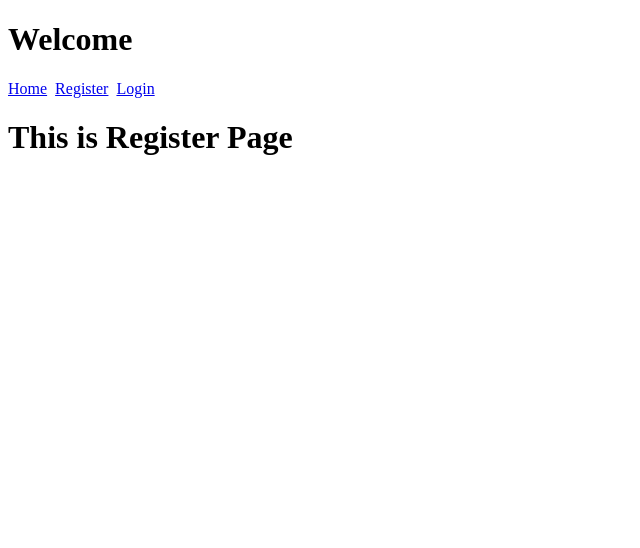
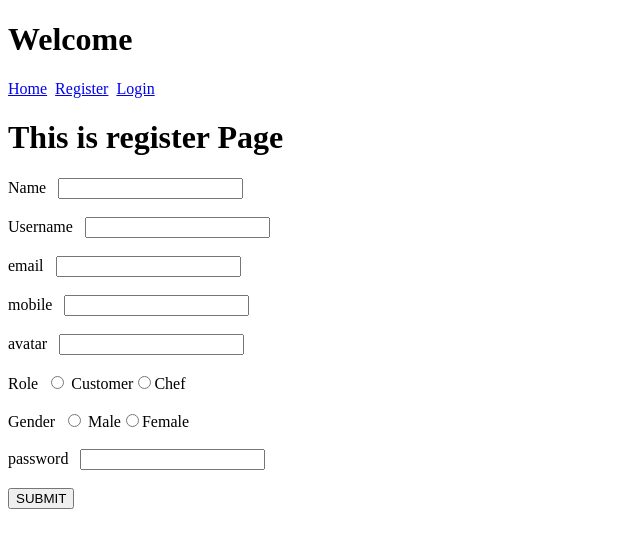
Before and after one commit to pravingoswami/homemade-food-frontend-react-redux, a React (Create React App) app: page /register in a window 1280 px wide. Shown: the top 548 px of the page, without its empty margins (0-640 px from the left). Built offline with nearby package versions, Linux system fonts and the light colour scheme.

Commit message:
simple form for collection the data of use rwhile register on the application

```diff
--- a/src/components/register/Register.js
+++ b/src/components/register/Register.js
@@ -1,11 +1,106 @@
 import React from 'react'
 
-function RegisterUser(props){
-    return(
-        <div>
-            <h1>This is Register Page</h1>
-        </div>
-    )
+class RegisterUser extends React.Component{
+    constructor(){
+        super()
+        this.state = {
+            name : "",
+            username : "",
+            email : "",
+            mobile : "",
+            role : "",
+            gender : "",
+            avatar : "",
+            password : ""
+        }
+    }
+
+    handleInputChange = (e) =>{
+        this.setState({
+            [e.target.name] : e.target.value
+        })
+    }
+
+    handleGender = (e) => {
+        this.setState({
+            gender : e.target.value
+        })
+    }
+
+    handleRole = (e) => {
+        this.setState({
+            role : e.target.value
+        })
+    }
+
+    handleSubmit = (e) => {
+        e.preventDefault()
+        const formData = {
+            name : this.state.name,
+            username : this.state.username,
+            email : this.state.email,
+            mobile : this.state.mobile,
+            role : this.state.role,
+            gender : this.state.gender,
+            avatar : this.state.avatar,
+            password : this.state.password,
+        }
+
+        console.log(formData)
+    }
+
+    render(){
+        return (
+            <div>
+                <h1>This is register Page</h1>
+                <form onSubmit = {this.handleSubmit} >
+                    <label>Name</label> &nbsp;&nbsp;
+                    <input type = "text" value = {this.state.name} name = "name" onChange = {this.handleInputChange} />
+                    <br></br>
+                    <br></br>
+
+                    <label>Username</label> &nbsp;&nbsp;
+                    <input type = "text" value = {this.state.username} name = "username" onChange = {this.handleInputChange} />
+                    <br></br>
+                    <br></br>
+
+                    <label>email</label> &nbsp;&nbsp;
+                    <input type = "text" value = {this.state.email} name = "email" onChange = {this.handleInputChange} />
+                    <br></br>
+                    <br></br>
+
+                    <label>mobile</label> &nbsp;&nbsp;
+                    <input type = "text" value = {this.state.mobile} name = "mobile" onChange = {this.handleInputChange} />
+                    <br></br>
+                    <br></br>
+
+                    <label>avatar</label> &nbsp;&nbsp;
+                    <input type = "text" value = {this.state.avatar} name = "avatar" onChange = {this.handleInputChange} />
+                    <br></br>
+                    <br></br>
+
+                    <label>Role</label>&nbsp;&nbsp;
+                    <input type = "radio" name = "role" value = "Customer" onChange = {this.handleRole} /> <label>Customer</label>
+                    <input type = "radio" name = "role" value = "Chef" onChange = {this.handleRole} /><label>Chef</label>
+                    <br></br>
+                    <br></br>
+
+                    <label>Gender</label>&nbsp;&nbsp;
+                    <input type = "radio" name = "gender" value = "Male" onChange = {this.handleGender} /> <label>Male</label>
+                    <input type = "radio" name = "gender" value = "Female" onChange = {this.handleGender} /><label>Female</label>
+                    <br></br>
+                    <br></br>
+
+                    <label>password</label> &nbsp;&nbsp;
+                    <input type = "password" value = {this.state.password} name = "password" onChange = {this.handleInputChange} />
+                    <br></br>
+                    <br></br>
+
+                    <button type = "submit" >SUBMIT</button>
+                </form>
+            </div>
+        )
+    }
 }
 
 export default RegisterUser
```
